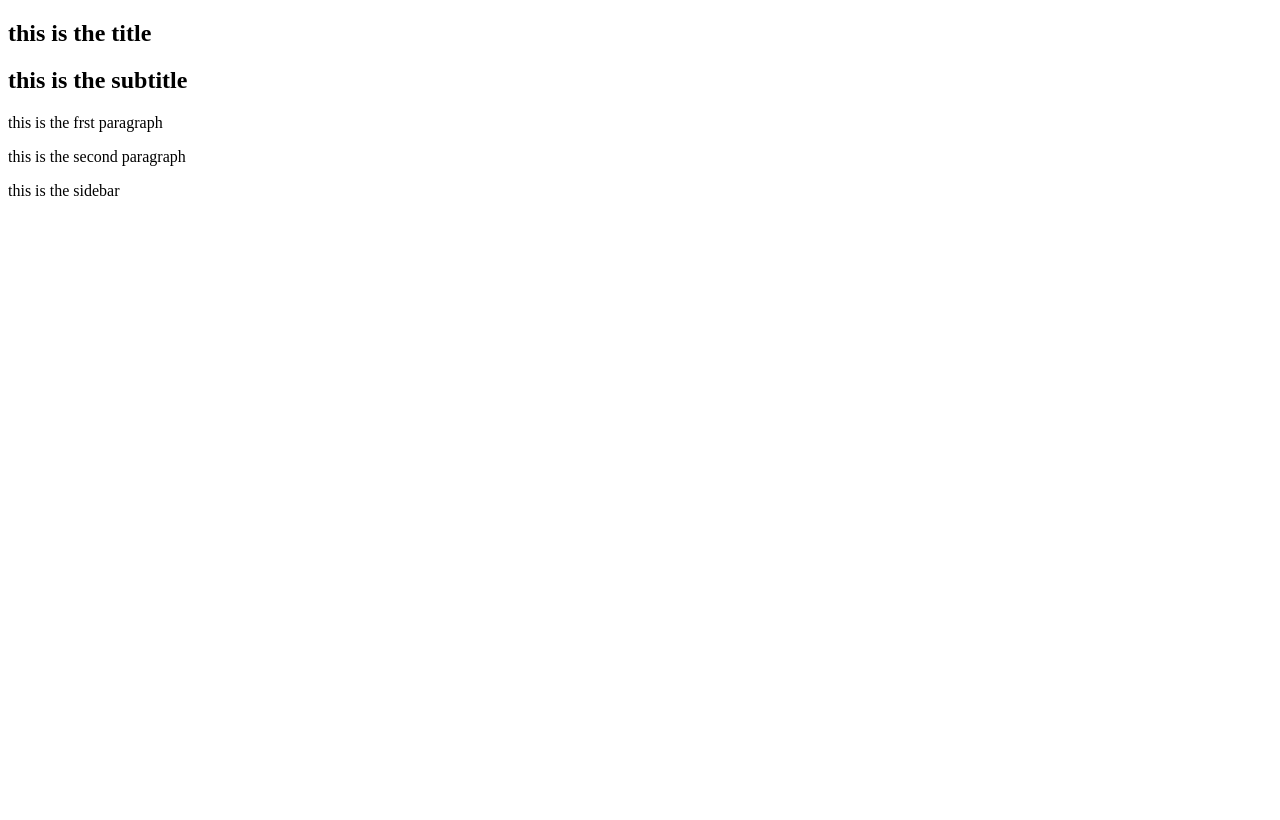
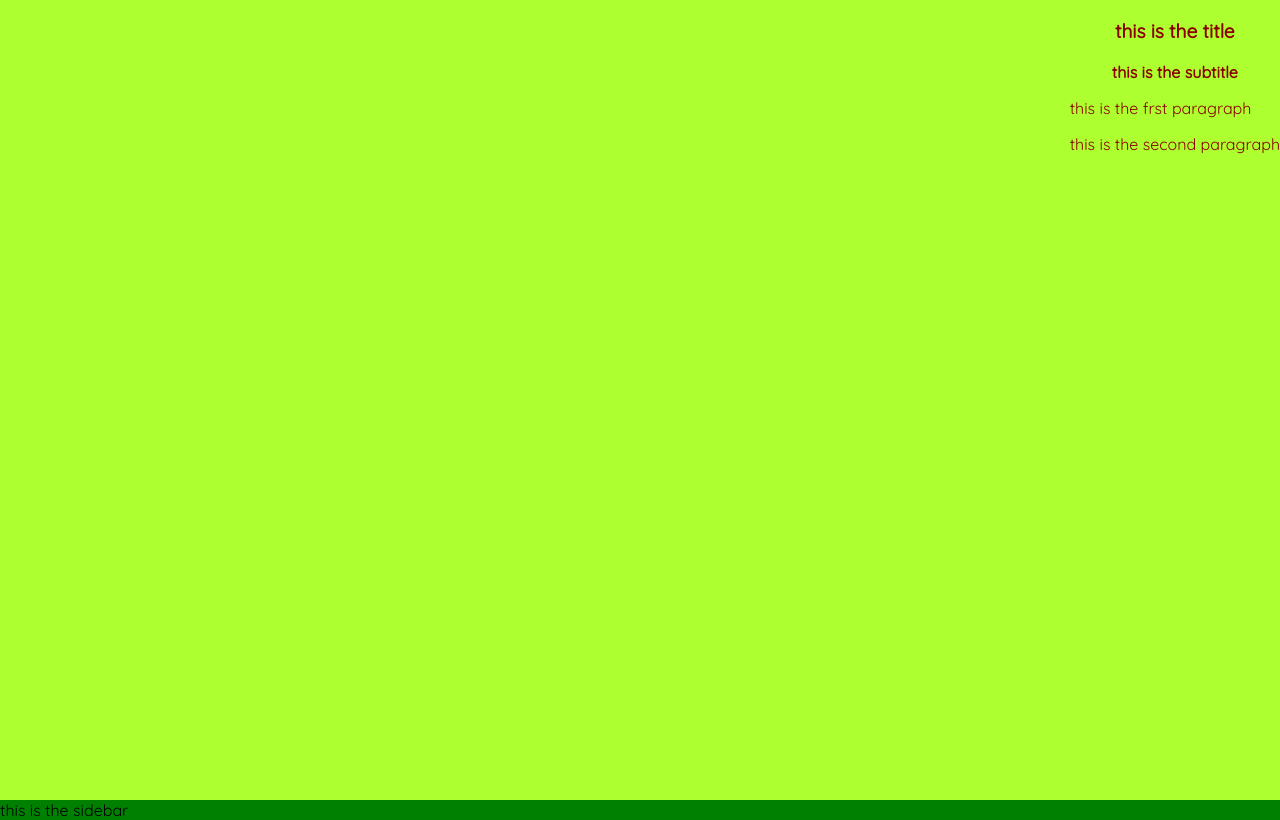
Before and after one commit to windiewhale/code-the-tree, a plain HTML site: page index.html in a window 1280 px wide. Drawn offline with Linux system fonts and the light colour scheme.

Commit message:
insert style

```diff
--- a/index.html
+++ b/index.html
@@ -5,9 +5,13 @@
     <meta http-equiv="X-UA-Compatible" content="IE=edge">
     <meta name="viewport" content="width=device-width, initial-scale=1.0">
     <title>code the tree</title>
+    <link href="style.css" rel="stylesheet" >
+    <link rel="preconnect" href="https://fonts.googleapis.com">
+    <link rel="preconnect" href="https://fonts.gstatic.com" crossorigin>
+    <link href="https://fonts.googleapis.com/css2?family=Quicksand&display=swap" rel="stylesheet">
 </head>
 <body>
-    <div>
+    <section>
         <article>
             <header>
                 <H1>this is the title</H1>
@@ -18,7 +22,7 @@
             <p>this is the second paragraph</p>
 
         </article>
-    </div>
+    </section>
     <aside>this is the sidebar</aside>
 
 </body>
--- /dev/null
+++ b/style.css
@@ -0,0 +1,25 @@
+* {
+    font-family: 'Quicksand', sans-serif;
+}
+body{
+    background-color: green;
+    padding: 0;
+    margin: 0;
+}
+section{
+    display: flex;
+    justify-content: right;
+    align-items: stretch;
+    width: 100%;
+    height: 100vh;
+    background-color: greenyellow;
+    color: darkred;
+}
+h1{
+    font-size: larger;
+    text-align: center;
+}
+h2{
+    font-size: medium;
+    text-align: center;
+}
```
